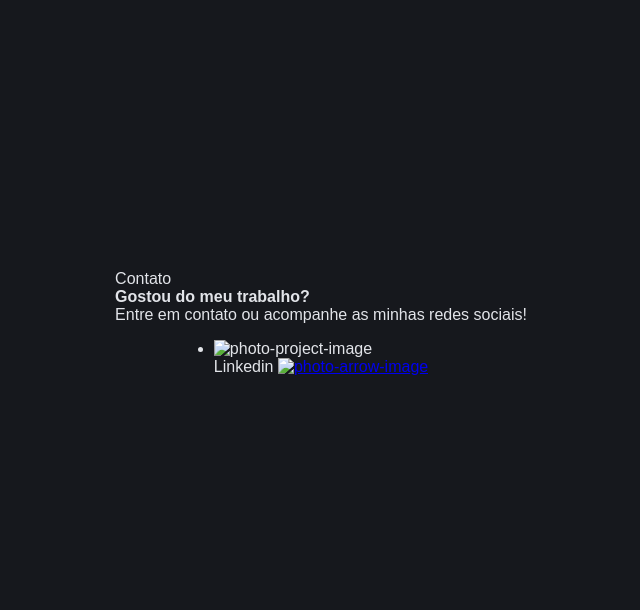
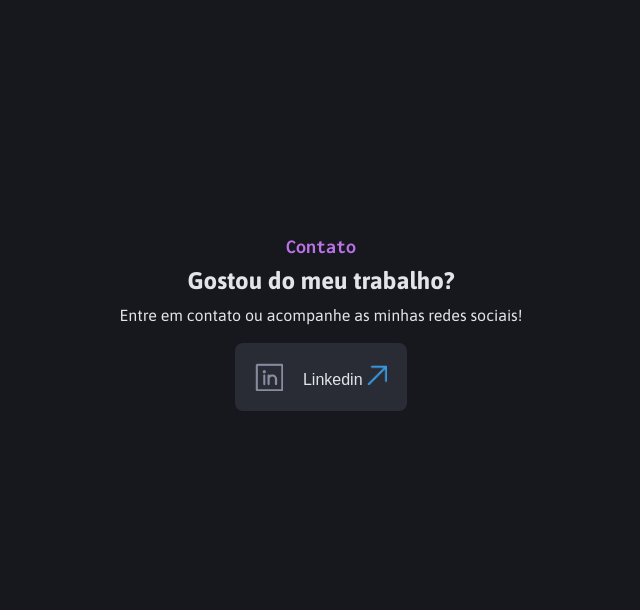
Before and after one commit to Henrry-Maximo/rocketseat-php, a PHP site: page / in a window 1280 px wide; the page is wider, and only the part inside the window is pictured. Shown: the part 1677-2287 px from the top of that part, without its empty margins (319-959 px from the left). Run offline with PHP 8.4, Linux system fonts and the light colour scheme.

Commit message:
🎨 Style: Add css for card links about social media

```diff
--- a/dev-port/index.php
+++ b/dev-port/index.php
@@ -153,28 +153,24 @@ $listOfProjectsInMemory = [
   </section>
 
   <section class="page">
-    <div>
+    <div class="informations">
       <span>Contato</span>
-      <p><strong>Gostou do meu trabalho?</strong></p>
+      <p class="question">Gostou do meu trabalho?</p>
       <p>Entre em contato ou acompanhe as minhas redes sociais!</p>
     </div>
 
-    <div>
-      <ul>
-        <li>
-          <div>
-            <img src="" alt="photo-project-image" />
-          </div>
+    <ul class="container-items">
+      <li class="item">
+        <img class="media" src="./assets/icons/linkedin.png" alt="linkedin logo" />
 
         <div>
           <span>Linkedin</span>
           <a href="www.linkedin.com.br">
-              <img src="" alt="photo-arrow-image" />
+            <img class="link" src="./assets/icons/arrow.png" alt="linkedin" />
           </a>
         </div>
       </li>
     </ul>
-    </div>
   </section>
 </body>
 
--- a/dev-port/styles.css
+++ b/dev-port/styles.css
@@ -249,3 +249,63 @@ body {
     margin: auto 0;
   }
 }
+
+/* page: 03 */
+
+.informations {
+  font-family: 'Asap', serif;
+  display: grid;
+  font-size: 16px;
+  line-height: 140%;
+
+  gap: 8px;
+}
+
+.informations span {
+  font-family: 'Inconsolata', serif;
+  font-size: 20px;
+  font-weight: bold;
+  line-height: 120%;
+
+  color: #BB72E9;
+}
+
+.question {
+  font-size: 24px;
+  font-weight: bold;
+  line-height: 120%;
+}
+
+.container-items {
+  display: flex;
+  flex-direction: column;
+
+  gap: 16px;
+}
+
+.container-items .item {
+  display: flex;
+  flex-direction: row;
+
+  text-align: center;
+  align-items: center;
+  justify-content: center;
+
+  border-radius: 8px;
+  gap: 20px;
+
+  padding: 20px;
+  background-color: #292C34;
+
+  list-style: none;
+}
+
+.container-items .item .media {
+  width: 28px;
+  height: 28px;
+}
+
+.container-items .item .link {
+  width: 20px;
+  height: 20px;
+}
```
Also changed, not shown: dev-port/assets/icon_person.png (deleted), dev-port/assets/icons/arrow.png (added), dev-port/assets/icons/email.png (added), dev-port/assets/icons/github.png (added), dev-port/assets/icons/instagram.png (added), dev-port/assets/icons/linkedin.png (added). Lines whose indentation alone changed are shown as unchanged.
